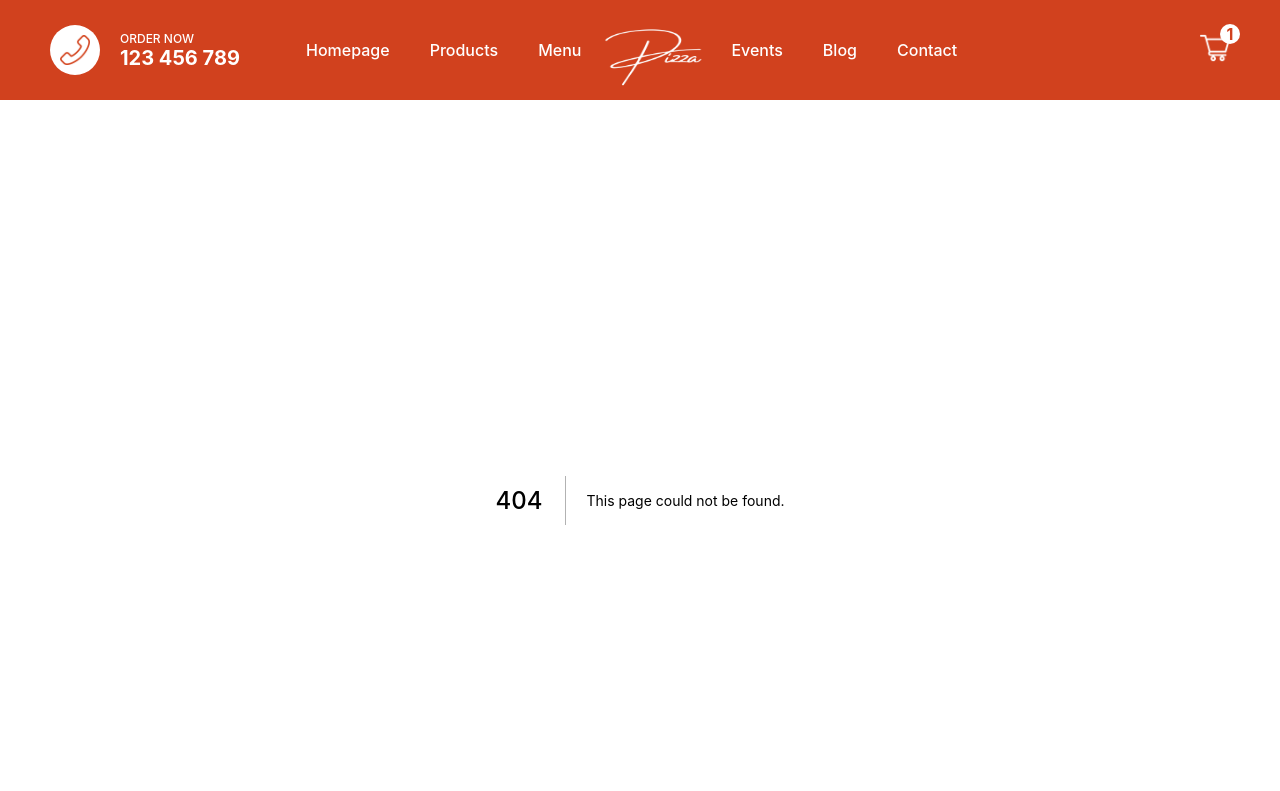
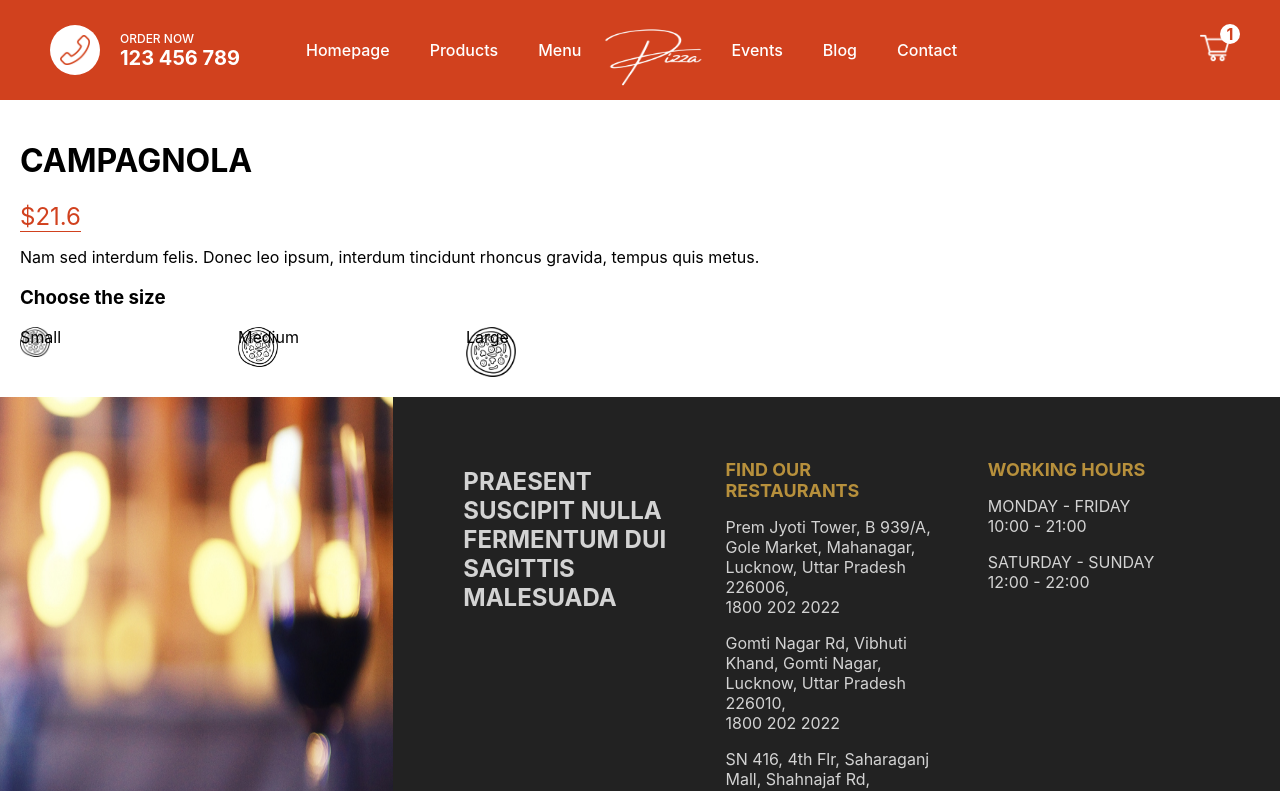
Before and after one commit to Vaibhav-afk/pizza, a Next.js app: page /product/1 in a window 1280 px wide. Before the commit this address had no page. Shown: the top 791 px of the page. Built offline with nearby package versions, Linux system fonts and the light colour scheme.

Commit message:
done footer and front page

```diff
--- a/components/Footer.jsx
+++ b/components/Footer.jsx
@@ -1,5 +1,66 @@
+import styles from "../styles/Footer.module.css";
+import Image from "next/image";
+
 export default function Footer() {
   return (
-    <div>Footer</div>
-  )
+    <div className={styles.container}>
+      <div className={styles.item}>
+        <Image src="/img/bg.png" layout="fill" />
+      </div>
+      <div className={styles.item}>
+        <div className={styles.card}>
+          <h2 className={styles.motto}>
+            PRAESENT SUSCIPIT NULLA FERMENTUM DUI SAGITTIS MALESUADA
+          </h2>
+        </div>
+        <div className={styles.card}>
+          <h1 className={styles.title}>FIND OUR RESTAURANTS</h1>
+
+          <p className={styles.text}>
+            Prem Jyoti Tower, B 939/A, Gole Market, Mahanagar,
+            <br /> Lucknow, Uttar Pradesh 226006,
+            <br /> 1800 202 2022
+          </p>
+
+          <p className={styles.text}>
+            Gomti Nagar Rd, Vibhuti Khand, Gomti Nagar,
+            <br /> Lucknow, Uttar Pradesh 226010,
+            <br /> 1800 202 2022
+          </p>
+
+          <p className={styles.text}>
+            SN 416, 4th Flr, Saharaganj Mall, Shahnajaf Rd,
+            <br /> Lucknow, Uttar Pradesh 226001,
+            <br /> 1800 202 2022
+          </p>
+
+          <p className={styles.text}>
+            Jankipuram, Engineering College Rd, Sector A, Aliganj,
+            <br /> Lucknow, Uttar Pradesh 226021,
+            <br /> 1800 202 2022
+          </p>
+
+          <p className={styles.text}>
+            91, Mahatma Gandhi Marg, opposite Governer House, Raj Bhavan Colony,
+            Hazratganj,
+            <br /> Lucknow, Uttar Pradesh 226008,
+            <br /> 1800 202 2022
+          </p>
+        </div>
+        <div className={styles.card}>
+          <h1 className={styles.title}>WORKING HOURS</h1>
+          <p className={styles.text}>
+            MONDAY - FRIDAY
+            <br />
+            10:00 - 21:00
+          </p>
+          <p className={styles.text}>
+            SATURDAY - SUNDAY
+            <br />
+            12:00 - 22:00
+          </p>
+        </div>
+      </div>
+    </div>
+  );
 }
--- a/pages/index.js
+++ b/pages/index.js
@@ -2,6 +2,7 @@ import Head from "next/head";
 import Image from "next/image";
 import styles from "../styles/Home.module.css";
 import Featured from "../components/Featured";
+import PizzaList from "../components/PizzaList";
 
 export default function Home() {
   return (
@@ -12,6 +13,7 @@ export default function Home() {
         <link rel="icon" href="/favicon.ico" />
       </Head>
       <Featured />
+      <PizzaList />
     </div>
   );
 }
--- /dev/null
+++ b/pages/product/[id].jsx
@@ -0,0 +1,44 @@
+import styles from "../../styles/Product.module.css";
+import Image from "next/image";
+import { useState } from "react";
+
+export default function Product() {
+  const [size, setSize] = useState(0);
+
+  const pizza = {
+    id: 1,
+    img: "/img/pizza.png",
+    name: "CAMPAGNOLA",
+    price: [21.6, 24.2, 15.3],
+    desc: "Nam sed interdum felis. Donec leo ipsum, interdum tincidunt rhoncus gravida, tempus quis metus.",
+  };
+  return (
+    <div className={styles.container}>
+      <div className={styles.left}>
+        <div className={styles.imgContainer}>
+          <Image src={pizza.img} objectFit="contain" layout="fill" alt="" />
+        </div>
+      </div>
+      <div className={styles.right}>
+        <h1 className={styles.title}>{pizza.name}</h1>
+        <span className={styles.price}>${pizza.price[size]}</span>
+        <p className={styles.desc}>{pizza.desc}</p>
+        <h3>Choose the size</h3>
+        <div className={styles.sizes}>
+          <div className={styles.size}>
+            <Image src="/img/size.png" layout="fill" alt="" />
+            <span className={styles.number}>Small</span>
+          </div>
+          <div className={styles.size}>
+            <Image src="/img/size.png" layout="fill" alt="" />
+            <span className={styles.number}>Medium</span>
+          </div>
+          <div className={styles.size}>
+            <Image src="/img/size.png" layout="fill" alt="" />
+            <span className={styles.number}>Large</span>
+          </div>
+        </div>
+      </div>
+    </div>
+  );
+}
--- /dev/null
+++ b/styles/Footer.module.css
@@ -0,0 +1,35 @@
+.container {
+    height: calc(100vh-100px);
+    background-color: #222;
+    display: flex;
+}
+
+.item {
+    flex: 1;
+    position: relative;
+    display: flex;
+}
+
+.item:last-child {
+    flex: 2;
+    padding: 50px;
+    justify-content: space-between;
+}
+
+.card {
+    flex: 1;
+    padding: 0 20px;
+}
+
+.title {
+    font-size: 18px;
+    color: #b7903c;
+}
+
+.text {
+    color: lightgray;
+}
+
+.motto {
+    color: rgb(211, 211, 211);
+}
--- a/styles/Navbar.module.css
+++ b/styles/Navbar.module.css
@@ -7,6 +7,7 @@
     height: 100px;
     display: flex;
     top: 0;
+    z-index: 2;
 }
 
 .item {
--- /dev/null
+++ b/styles/PizzaCard.module.css
@@ -0,0 +1,27 @@
+.container {
+    width: 22%;
+    padding: 10px;
+    display: flex;
+    flex-direction: column;
+    align-items: center;
+    justify-content: center;
+    padding: 20px;
+    cursor: pointer;
+}
+
+.title {
+    font-size: 18px;
+    font-weight: bold;
+    color: #d1411e;
+}
+
+.price {
+    font-size: 18px;
+    font-weight: bold;
+    color: #666;
+}
+
+.desc {
+    text-align: center;
+    color: #777;
+}
--- /dev/null
+++ b/styles/PizzaList.module.css
@@ -0,0 +1,19 @@
+.container {
+    padding: 20px 10px;
+    display: flex;
+    flex-direction: column;
+    align-items: center;
+}
+
+.desc {
+    font-size: 24px;
+    color: #444;
+    width: 70%;
+}
+
+.wrapper {
+    width: 100%;
+    display: flex;
+    justify-content: center;
+    flex-wrap: wrap;
+}
--- /dev/null
+++ b/styles/Product.module.css
@@ -0,0 +1,56 @@
+.container {
+    height: calc(100vh-100px);
+    display: block;
+}
+
+.left {
+    flex: 1;
+    height: 100%;
+    align-items: center;
+    justify-content: center;
+}
+
+.right {
+    flex: 1;
+    padding: 20px;
+}
+
+.imgContainer {
+    width: 80%;
+    height: 80%;
+    position: relative;
+}
+
+.price {
+    color: #d1411e;
+    font-size: 24px;
+    font-weight: 400;
+    border-bottom: 1px solid #d1411e;
+}
+
+.sizes {
+    width: 40%;
+    display: flex;
+    justify-content: space-between;
+    cursor: pointer;
+}
+
+.size:nth-child(2) {
+    width: 40px;
+    height: 40px;
+}
+
+.size:last-child {
+    width: 50px;
+    height: 50px;
+}
+
+.number {
+    position: absolute;
+}
+
+.size {
+    width: 30px;
+    height: 30px;
+    position: relative;
+}
```
Also changed, not shown: components/PizzaCard.jsx (added, +17 -0 lines), components/PizzaList.jsx (added, +29 -0 lines).
